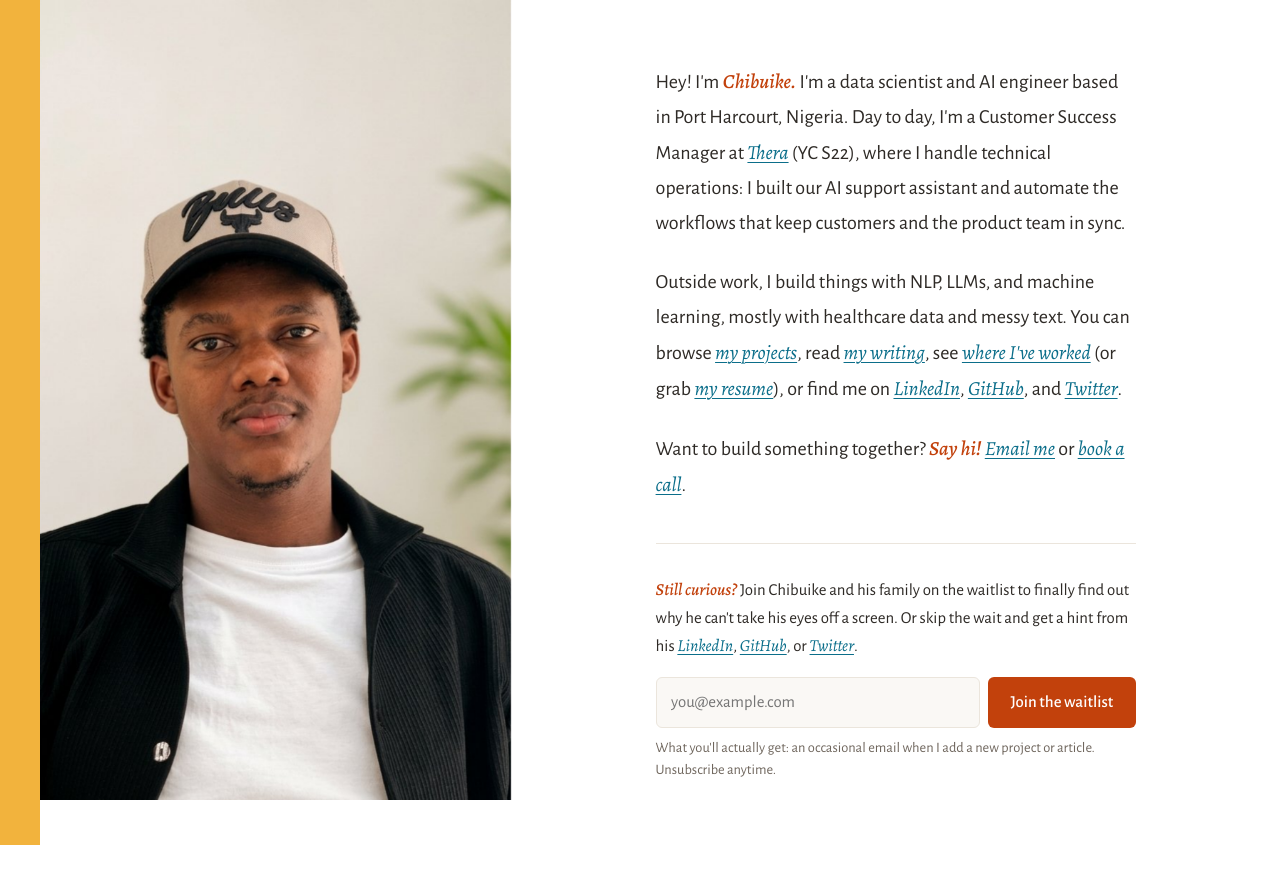
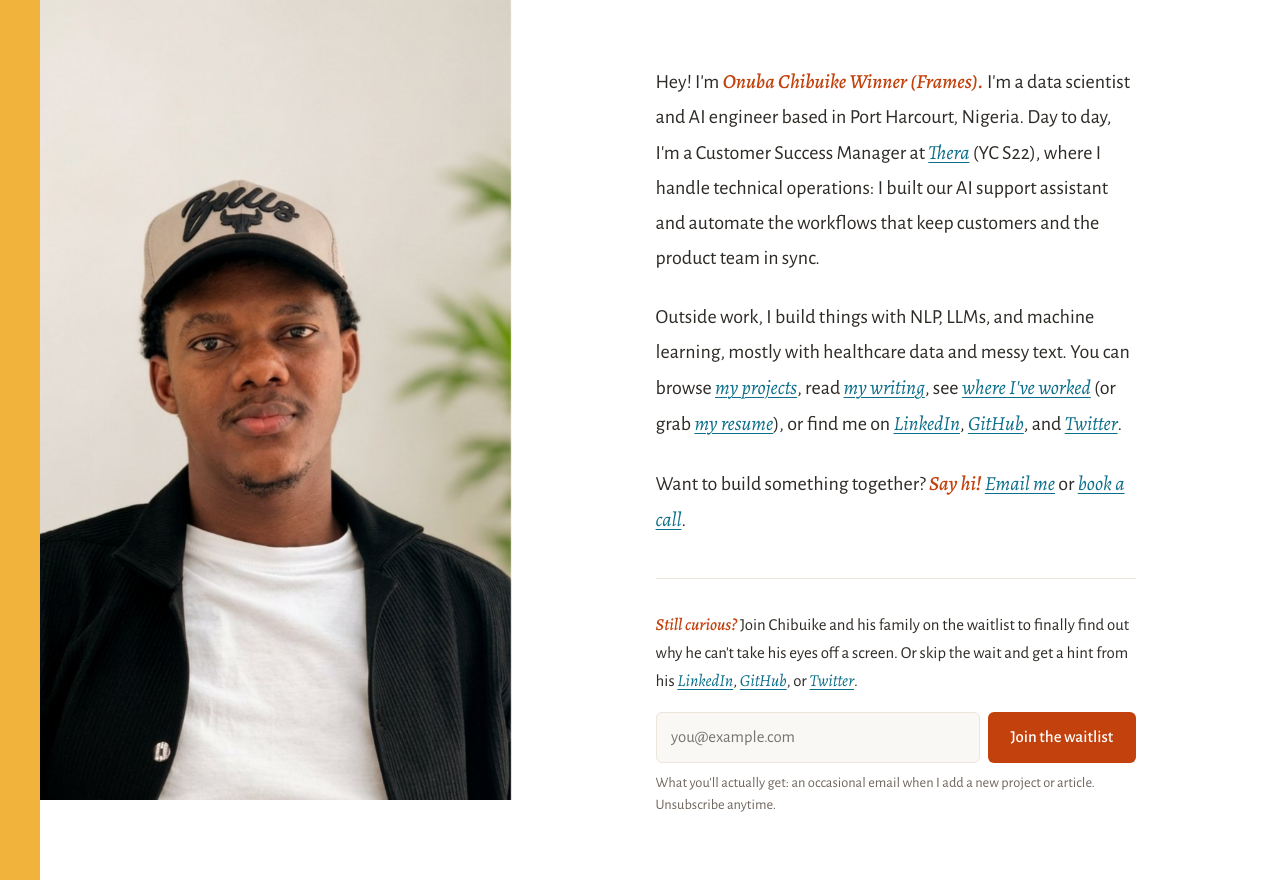
Before and after one commit to ChibuikeOnuba/ChibuikeOnuba.github.io, a plain HTML site: page index.html in a window 1280 px wide. Before the commit the page ends 845 px from the top, so only its background shows below. Drawn offline with nearby package versions, Linux system fonts and the light colour scheme.

Commit message:
Connect waitlist form to Buttondown; use "Frames" greeting
- Waitlist form posts to Buttondown (onuba); confirmation opens in a new tab
- Home greeting uses the "Frames" nickname

Co-Authored-By: Claude Opus 5.5 <noreply@anthropic.com>

```diff
--- a/index.html
+++ b/index.html
@@ -27,7 +27,7 @@
     <section class="home-text">
 
       <p>
-        Hey! I'm <span class="accent">Chibuike.</span>
+        Hey! I'm <span class="accent">Onuba Chibuike Winner (Frames).</span>
         I'm a data scientist and AI engineer based in Port Harcourt, Nigeria.
         Day to day, I'm a Customer Success Manager at
         <a href="https://www.getthera.com" target="_blank" rel="noopener">Thera</a> (YC S22),
@@ -51,12 +51,8 @@
         <a href="https://calendly.com/onubawinner042/get-to-know-me" target="_blank" rel="noopener">book a call</a>.
       </p>
 
-      <!--
-        Newsletter sign-up.
-        TODO (Step 6b): set action to Buttondown once the username is known:
-        https://buttondown.com/api/emails/embed-subscribe/<username>
-      -->
-      <form class="signup" action="#" method="post" onsubmit="return false;">
+      <!-- Newsletter sign-up: posts to Buttondown (account: onuba), opens the confirmation in a new tab -->
+      <form class="signup" action="https://buttondown.com/api/emails/embed-subscribe/onuba" method="post" target="_blank">
         <p>
           <span class="accent">Still curious?</span>
           Join Chibuike and his family on the waitlist to finally find out why he can't take his eyes off a screen.
```
